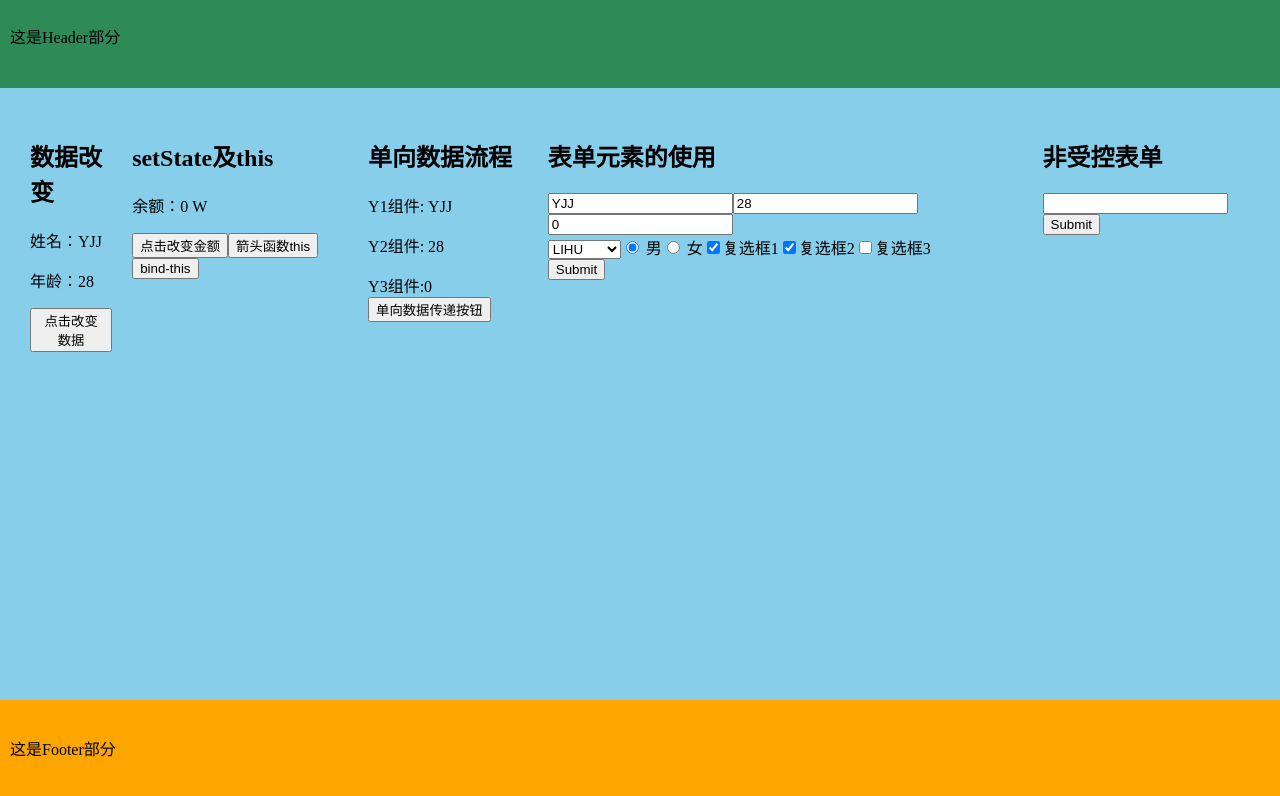
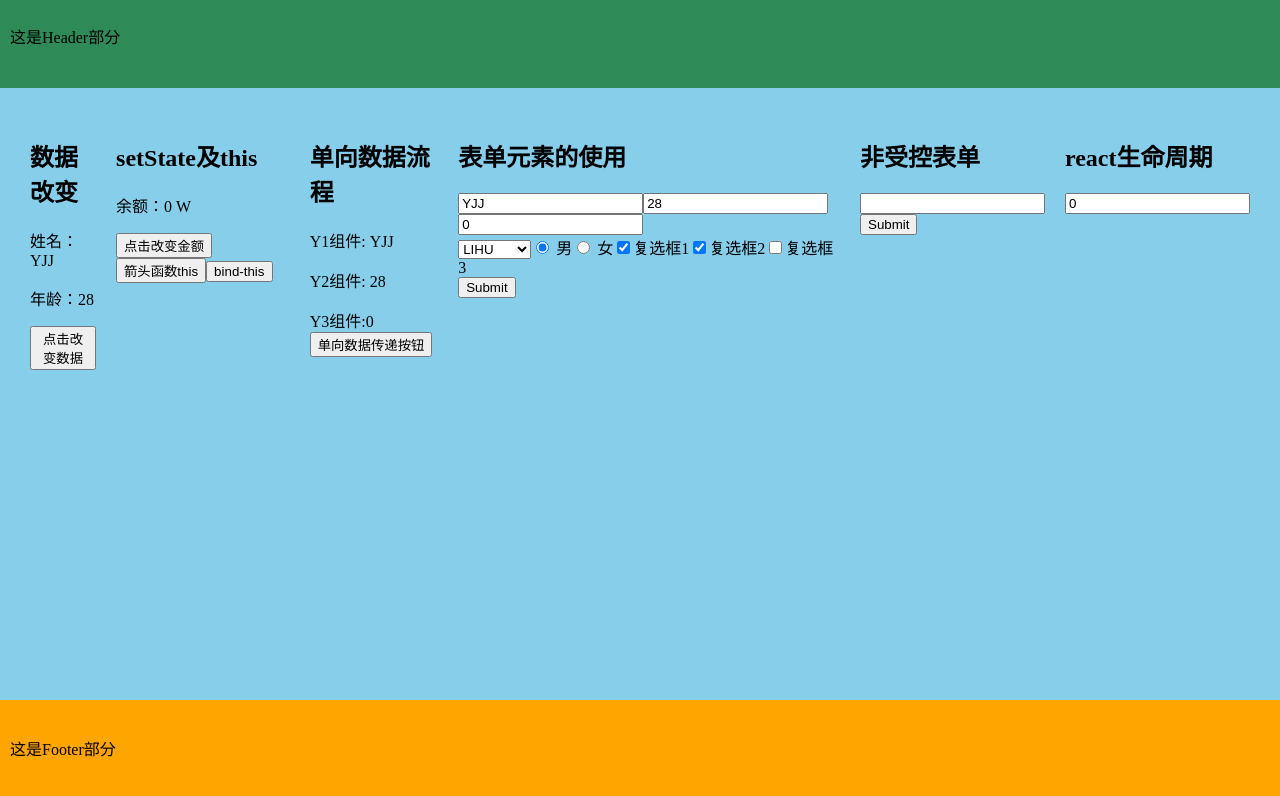
Before and after one commit to jiao-yangIT/react-pro, a React (Create React App) app: page / in a window 1280 px wide. Shown: the top 796 px of the page. Built offline with nearby package versions, Linux system fonts and the light colour scheme.

Commit message:
feat: 挂载组件

```diff
--- a/src/components/Home.js
+++ b/src/components/Home.js
@@ -7,6 +7,7 @@ class Home extends Component {
 
     // this.***.bind(this)更换-代码简洁
     constructor() {
+        console.log('constructor执行')
         super()
         // this.*** = this.***.bind(this)
     }
@@ -106,6 +107,7 @@ class Home extends Component {
         })
     }
     render() {
+        console.log('render执行')
         return(
             <>
                 <Layout>
@@ -176,10 +178,29 @@ class Home extends Component {
                             <h2>非受控表单</h2>
                             <Form />
                         </div>
+                        <div>
+                            {/*挂载组件-组件被创建然后插入到DOM当中*/}
+                            {/*生命周期方法
+                                constructor         设置组件的初始配置
+                                render              解析JSX,在界面显示
+                                componentDidMount   组件挂在完成--发送网络请求；添加定时器；添加事件监听；获取DOM元素
+                             */}
+                            <h2>react生命周期</h2>
+                            <input value={this.state.money} readOnly/>
+                        </div>
                     </div>
                 </Layout>
             </>
         )
+    }
+
+    componentDidMount() {
+        console.log('componentDidMount执行了')
+/*        setInterval(()=> {
+            this.setState({
+                money: this.state.money + 1
+            })
+        }, 1000)*/
     }
 }
 
```
